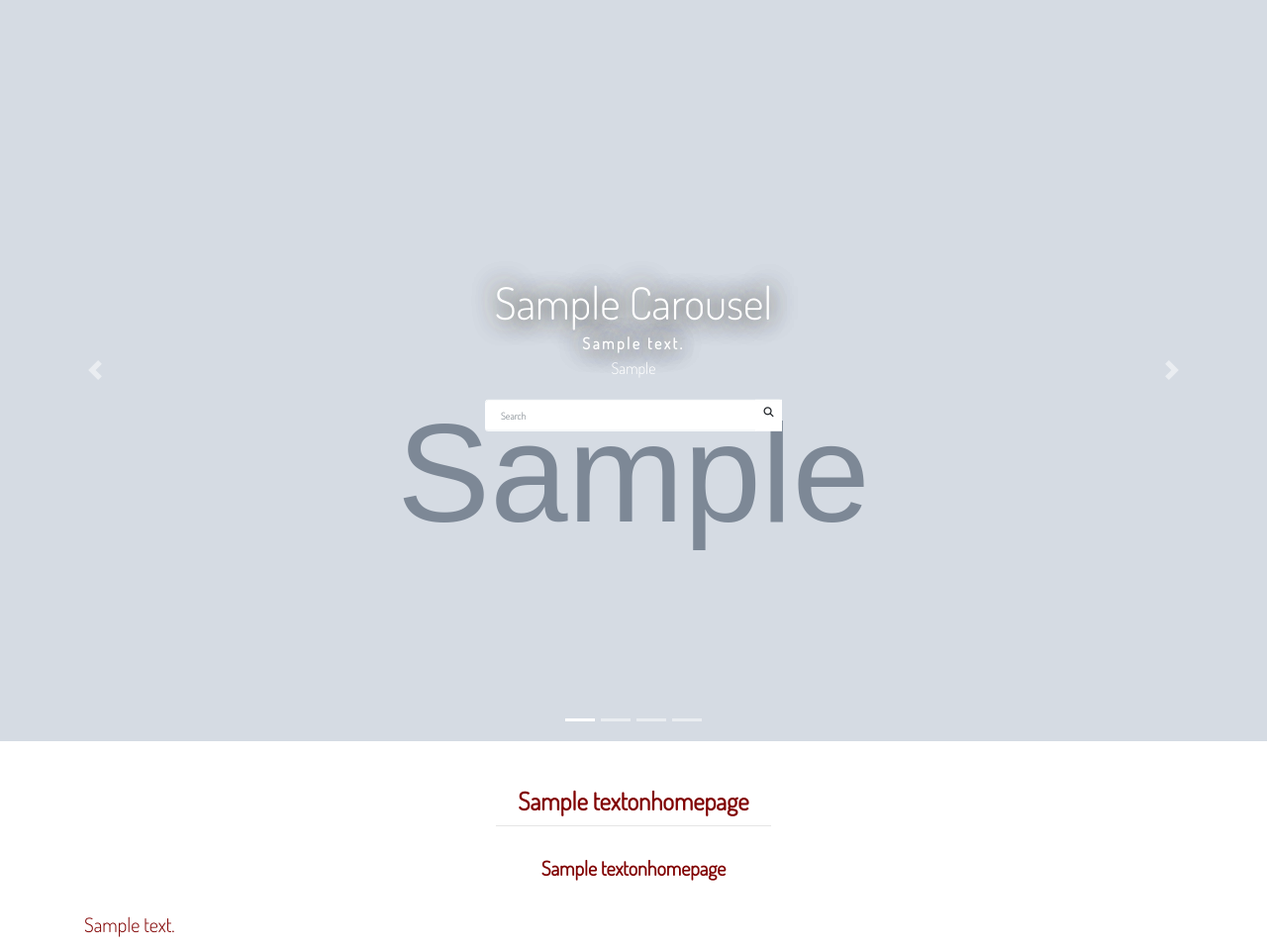
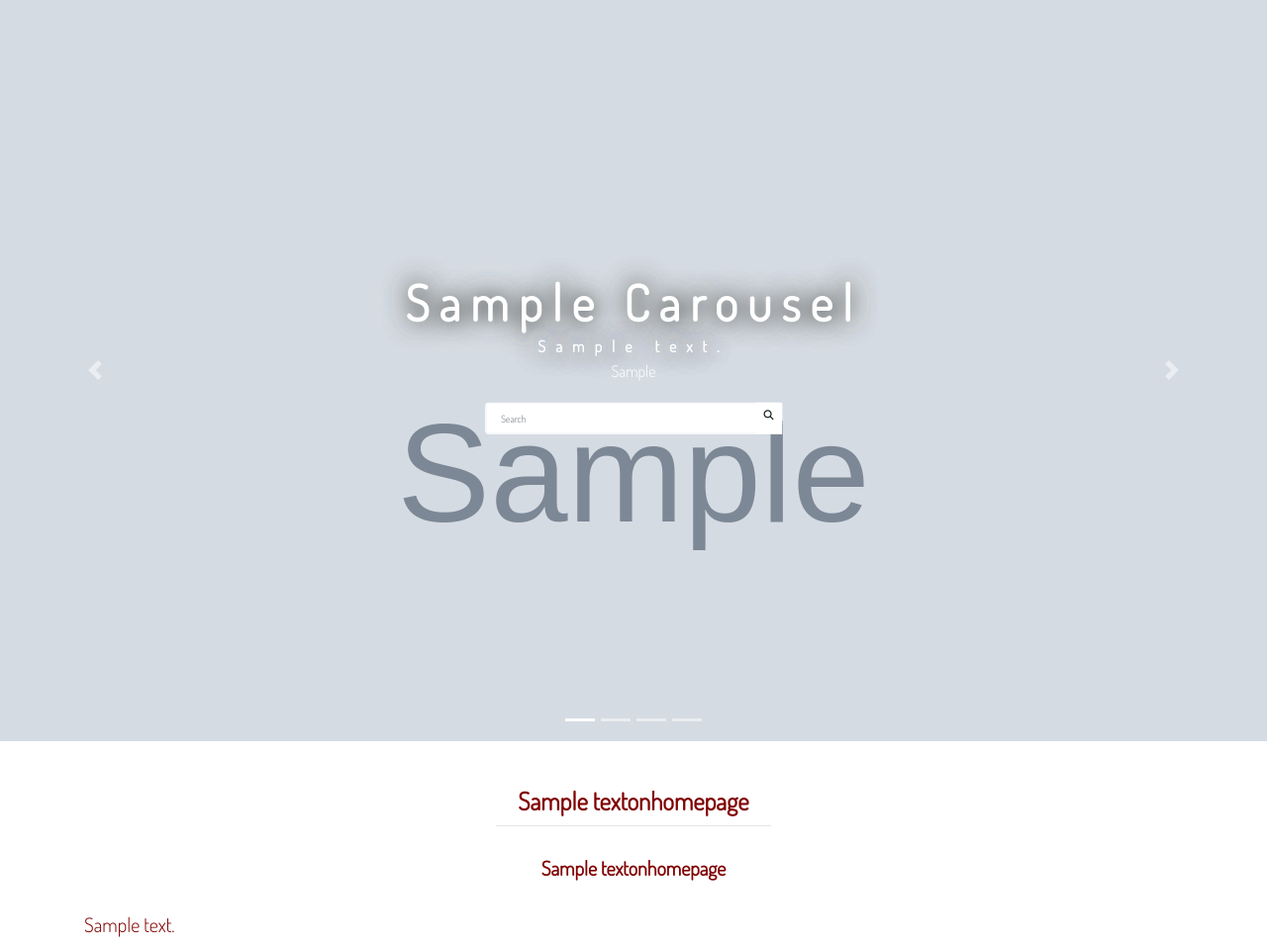
Before and after one commit to shiva123-coder/pashmina-collection, a Django app: page / in a window 1280 px wide. Shown: the part 126-1084 px from the top of the page at 99% size. Run offline with Django 5.2, Linux system fonts and the light colour scheme; tables that the repository leaves empty hold one stand-in row (values such as "Sample post"); grey boxes marked "Sample" are stand-in pictures; some libraries are stand-ins or nearby versions.

Commit message:
Updated css for business name and slogan

```diff
--- a/home/static/home/css/home.css
+++ b/home/static/home/css/home.css
@@ -172,12 +172,16 @@
        margin-top: 15rem;
    }
    /*----Media---*/
-   /* @media screen and (max-width: 992px) {
-       .input-group {
-           width: 40vw;
+
+   @media screen and (min-width: 992px) {
+       .sign {
+           letter-spacing: 1rem;
+           font-size: 5rem;
+       }
+       .text-desc {
+           letter-spacing: 1rem;
        }
    }
-   */
 
    @media screen and (max-width: 576px) {
        .input-group-home {
--- a/home/templates/home/home.html
+++ b/home/templates/home/home.html
@@ -33,7 +33,7 @@
                     <img class="carousel-image" src="{{ MEDIA_URL }}no-image.jpg" alt="image">
                     {% endif %}
                     <div class="banner-text {{ carousel.css_class }} ">
-                        <h1 class="text-white text-center text-capitalize display-3 sign" id="{{ carousel.id }}">{{ carousel.title }}</h1>
+                        <h1 class="text-white text-center text-capitalize display-3 sign font-weight-bold" id="{{ carousel.id }}">{{ carousel.title }}</h1>
                         {% if carousel.description %}
                             <p class="banner-sub-text text-center h3 text-main open-text"><strong class="text-desc text-main text-white">{{ carousel.description }}</strong></p>
                         {% endif %}
@@ -59,7 +59,7 @@
                             <!--Buttond for 1st carousel/If and whenever needed-->
                             {% if carousel.css_class == 'first' %}
                                 {% if carousel.btn_main_first %}
-                                    <a href="{% url 'all_products' %}" class="btn btn-info mt-3 mr-3 btn-info-first">
+                                    <a href="{% url 'all_products' %}" class="btn btn-info mr-3 btn-info-first p-3">
                                         <strong class="h4 btn-info-first">{{ carousel.btn_main_first }}</strong>
                                     </a>
                                 {% endif %}
```
